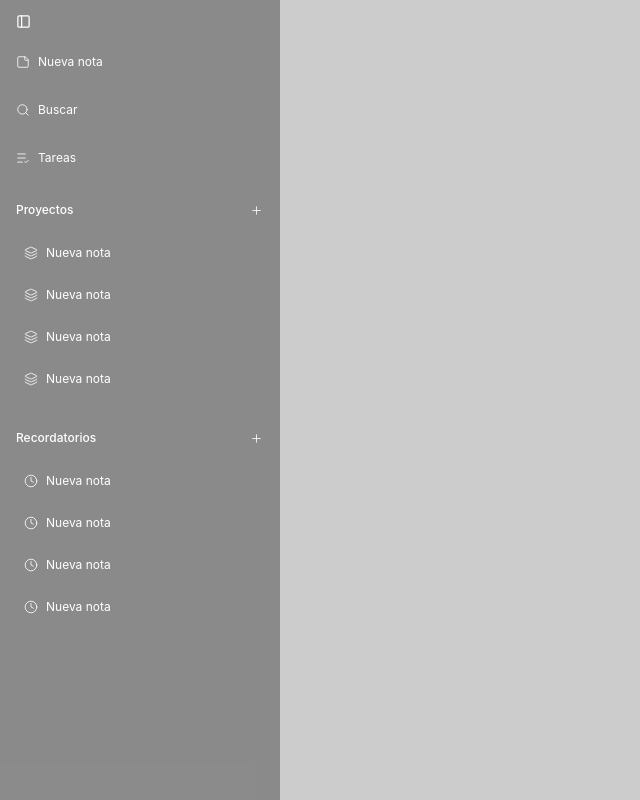
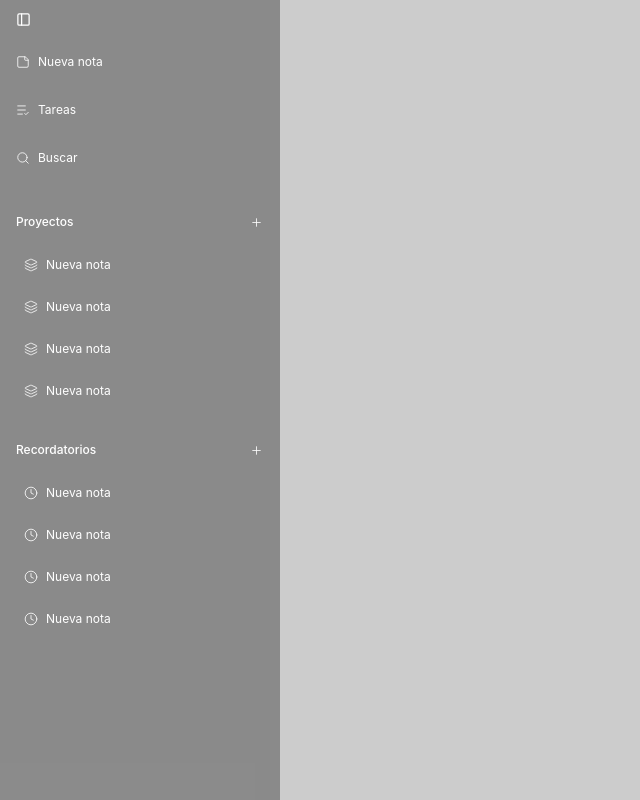
Before and after one commit to Gxstavo-dev/New-app, a React (Vite) app: page / in a window 1280 px wide. Shown: the whole page, without its empty margins (0-640 px from the left). Built offline with nearby package versions, Linux system fonts and the light colour scheme.

Commit message:
feat: simulacion de busqueda con datos falsos de prueba y ocultar scrollbars
- En Quicks.tsx: busqueda que expande el boton con animacion spring y muestra resultados simulados
- Datos falsos (searchData) solo para probar los estilos del boton Buscar
- Scrolbars ocultas en todos los componentes

```diff
--- a/src/App.css
+++ b/src/App.css
@@ -1 +1,10 @@
 @import 'tailwindcss';
+
+* {
+  scrollbar-width: none;
+  -ms-overflow-style: none;
+}
+
+*::-webkit-scrollbar {
+  display: none;
+}
--- a/src/components/SideBar/Head.tsx
+++ b/src/components/SideBar/Head.tsx
@@ -5,8 +5,8 @@ export default function Head() {
   const { toggle } = useToggleSidebar();
 
   return (
-    <article className="w-full h-9 flex items-center pl-2 relative">
-      <button className="p-1 cursor-pointer rounded-md fixed top-2.5 left-3" onClick={toggle}>
+    <article className="w-full h-9 pl-2 relative">
+      <button className="p-1 cursor-pointer rounded-md fixed top-2 left-3" onClick={toggle}>
         <Sidebar color="white" width={15} height={15} />
       </button>
     </article>
--- a/src/components/SideBar/Quicks.tsx
+++ b/src/components/SideBar/Quicks.tsx
@@ -1,20 +1,66 @@
 import { ListCheck, Search, StickyNote } from 'lucide-react';
+import { useState } from 'react';
+
+const searchData = [
+  { id: 1, title: 'Lista de compras', content: 'Leche, pan y huevos' },
+  { id: 2, title: 'Proyecto notas', content: 'App de notas con Tauri y React' },
+  { id: 3, title: 'Recordatorio médico', content: 'Cita con el dentista a las 3pm' },
+  { id: 4, title: 'Tareas del lunes', content: 'Terminar reporte de diseño' },
+  { id: 5, title: 'Reunión de equipo', content: 'Preparar presentación del sprint' },
+  { id: 6, title: 'Reunión de equipo', content: 'Preparar presentación del sprint' },
+  { id: 7, title: 'Reunión de equipo', content: 'Preparar presentación del sprint' },
+  { id: 8, title: 'Reunión de equipo', content: 'Preparar presentación del sprint' },
+];
 
 export default function Quicks() {
+  const [isSearch, setSearch] = useState(false);
+  const [query, setQuery] = useState('');
+
+  const results = searchData.filter((item) => `${item.title} ${item.content}`.toLowerCase().includes(query.toLowerCase()));
+
   return (
     <article className="w-full flex flex-col gap-3 p-2">
       <button className="w-full h-9 text-[12px] text-white flex items-center gap-2 pl-2 rounded-md hover:bg-neutral-800/40 cursor-pointer">
         <StickyNote width={14} height={14} strokeWidth="1.4" />
         Nueva nota
       </button>
-      <button className="w-full h-9 text-[12px] text-white flex items-center gap-2 pl-2 rounded-md hover:bg-neutral-800/40 cursor-pointer">
-        <Search width={14} height={14} strokeWidth="1.4" />
-        Buscar
-      </button>
+
       <button className="w-full h-9 text-[12px] text-white flex items-center gap-2 pl-2 rounded-md hover:bg-neutral-800/40 cursor-pointer">
         <ListCheck width={14} height={14} strokeWidth="1.4" />
         Tareas
       </button>
+
+      <div className="flex flex-col gap-3 overflow-scroll">
+        <button
+          onClick={() => setSearch(!isSearch)}
+          className={`w-full h-9 text-[12px] text-white flex items-center gap-2 pl-2 rounded-md hover:bg-neutral-800/40 cursor-pointer transition-[height] ease-spring duration-500`}
+        >
+          <Search width={14} height={14} strokeWidth="1.4" />
+          {isSearch ? (
+            <input
+              autoFocus
+              value={query}
+              onChange={(e) => setQuery(e.target.value)}
+              placeholder="Buscar nota..."
+              className="flex-1 h-full bg-transparent outline-none placeholder:text-neutral-500 text-[12px] text-white"
+            />
+          ) : (
+            'Buscar'
+          )}
+        </button>
+
+        <div className={`transition-all ease-spring duration-500 overflow-scroll scrollbar-thin ${isSearch ? 'opacity-100 max-h-30 ' : 'opacity-0 max-h-0'}`}>
+          {results.map((item) => (
+            <button
+              key={item.id}
+              className="w-full h-9 text-[12px] text-white flex flex-col items-start justify-center gap-0 pl-2 rounded-md hover:bg-neutral-800/40 cursor-pointer"
+            >
+              <span>{item.title}</span>
+              <span className="text-[10px] text-neutral-500 truncate w-full">{item.content}</span>
+            </button>
+          ))}
+        </div>
+      </div>
     </article>
   );
 }
```
